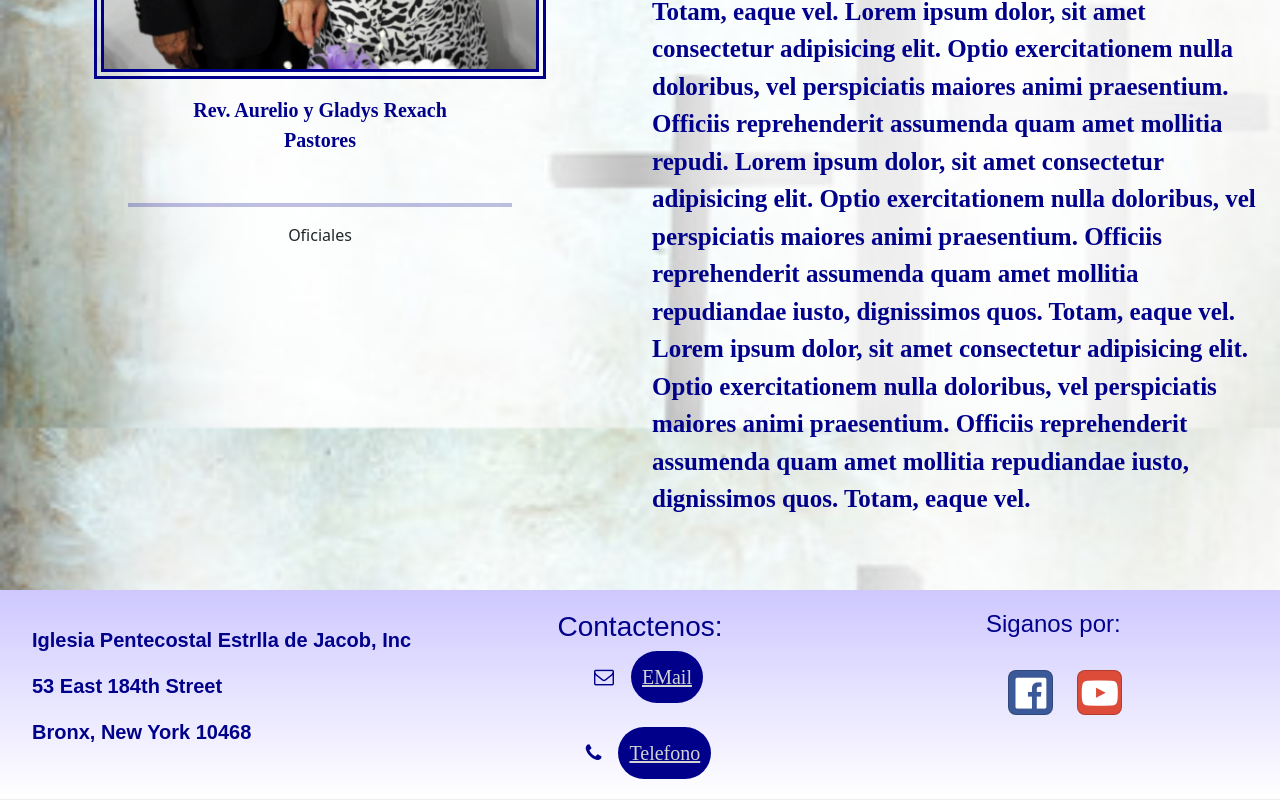
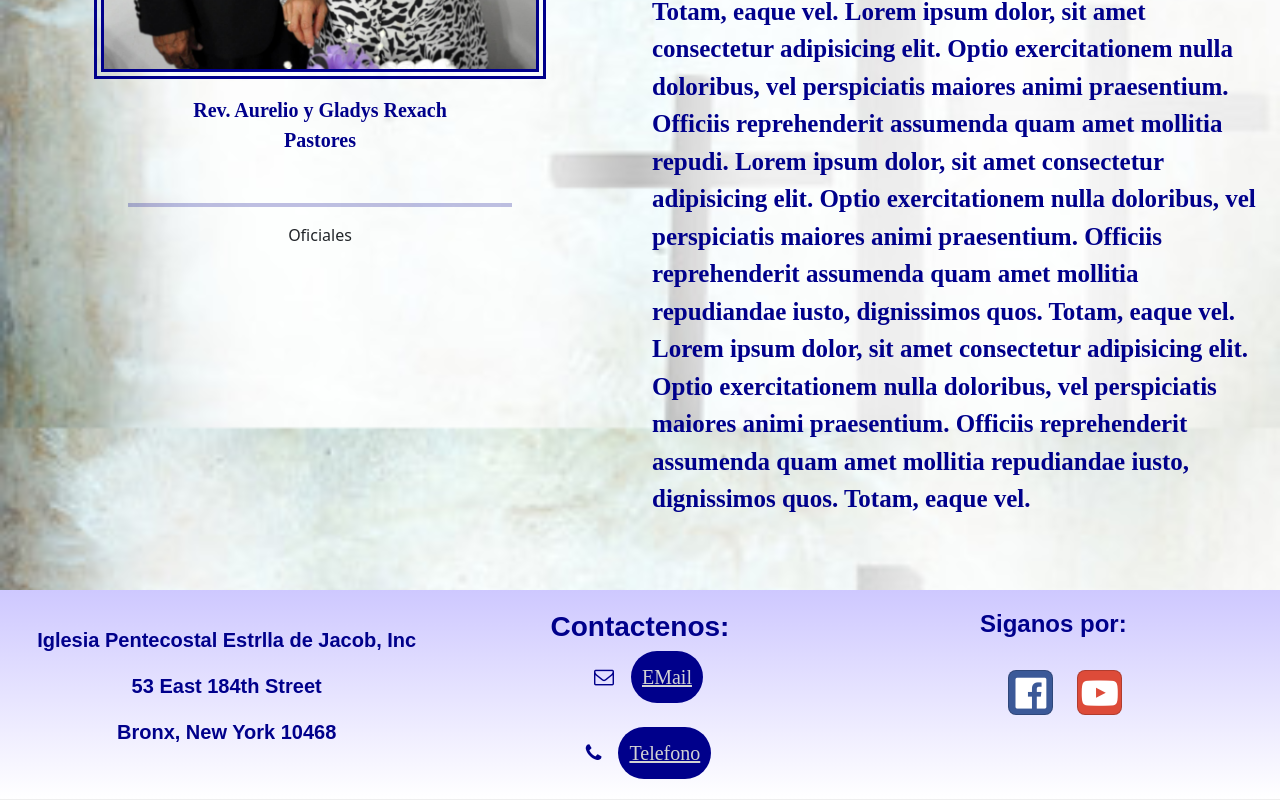
Before and after one commit to hgandia/edj-react, a React (Create React App) app: page /leader/0 in a window 1280 px wide. Shown: the part 1172-1972 px from the top of the page. Built offline with nearby package versions, Linux system fonts and the light colour scheme.

Commit message:
Footer Update

```diff
--- a/src/components/Footer.js
+++ b/src/components/Footer.js
@@ -4,24 +4,22 @@ import { Row, Col } from 'reactstrap';
 const Footer = () => {
     return (
             <Row className='site-footer row-content mx-auto mt-5'>
-                <Col style={{ alignSelf:'center', fontSize: '20px' }}>
+                <Col className='text-center' style={{ alignSelf:'center', fontSize: '20px' }}>
                     <p className='papyrus'>Iglesia Pentecostal Estrlla de Jacob, Inc</p>
                     <p className='papyrus'>53 East 184th Street</p>
                     <p className='papyrus'>Bronx, New York 10468</p>
                 </Col>
                 <Col className='text-center'>
-                    <h3 id='footerIcon'>Contactenos:</h3>
+                    <h3 className='papyrus' id='footerIcon'>Contactenos:</h3>
                     <a className='btn btn-link btn-lg' href='mailto:la1raestrelladejabcob@gmail.com' id='footerIcon'><i className='fa fa-envelope-o align-self-center' /></a>
                     <a className='btn btn-link' href='mailto:la1raestrelladejabcob@gmail.com' id='contact'>EMail</a><br /><br />
                     <a className='btn btn-link btn-lg' href='tel:1+718-733-9714' id='footerIcon'><i className='fa fa-phone align-self-center' /></a>
                     <a className='btn btn-link' href='tel:1+718-733-9714' id='contact'>Telefono</a><br />
                 </Col>
-                <Col>
-                    <p className='papyrus' id='follow'>
-                        <h4>Siganos por:</h4><br />
-                        <a className='btn btn-social-icon btn-facebook btn-lg mx-4' target='blank' href='https://www.facebook.com/estrelladjacob'><i class='fa fa-facebook-official' /></a>
-                        <a className='btn btn-social-icon btn-google btn-lg' target='blank' href='https://www.youtube.com/c/PrimeraEstrellaDeJacob/featured'><i class='fa fa-youtube-play' /></a>
-                    </p>
+                <Col className='text-center'>
+                    <h4 className='papyrus'>Siganos por:</h4><br />
+                    <a className='btn btn-social-icon btn-facebook btn-lg mx-4' target='blank' href='https://www.facebook.com/estrelladjacob'><i class='fa fa-facebook-official' /></a>
+                    <a className='btn btn-social-icon btn-google btn-lg' target='blank' href='https://www.youtube.com/c/PrimeraEstrellaDeJacob/featured'><i class='fa fa-youtube-play' /></a>
                 </Col>
             </Row>
     );
```
